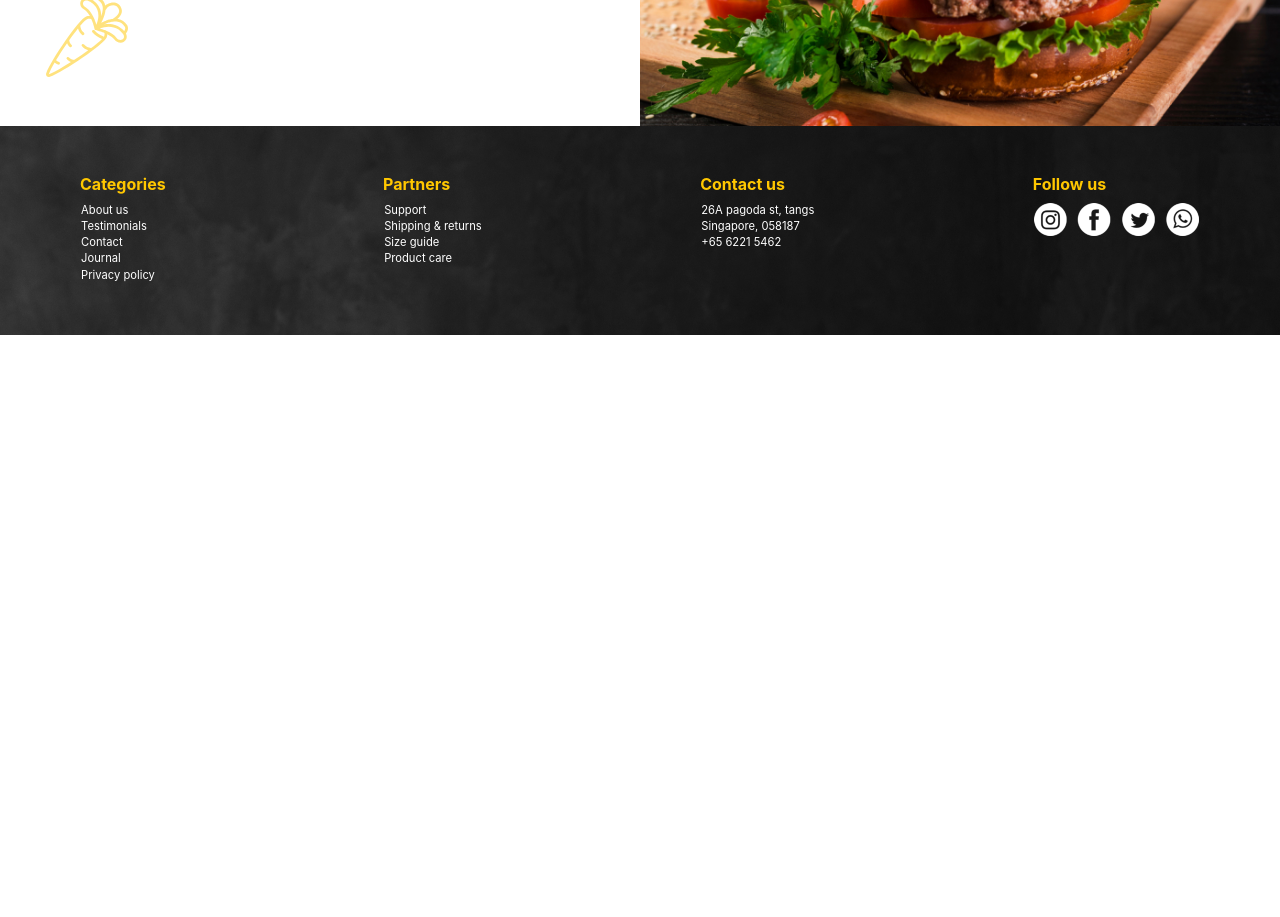
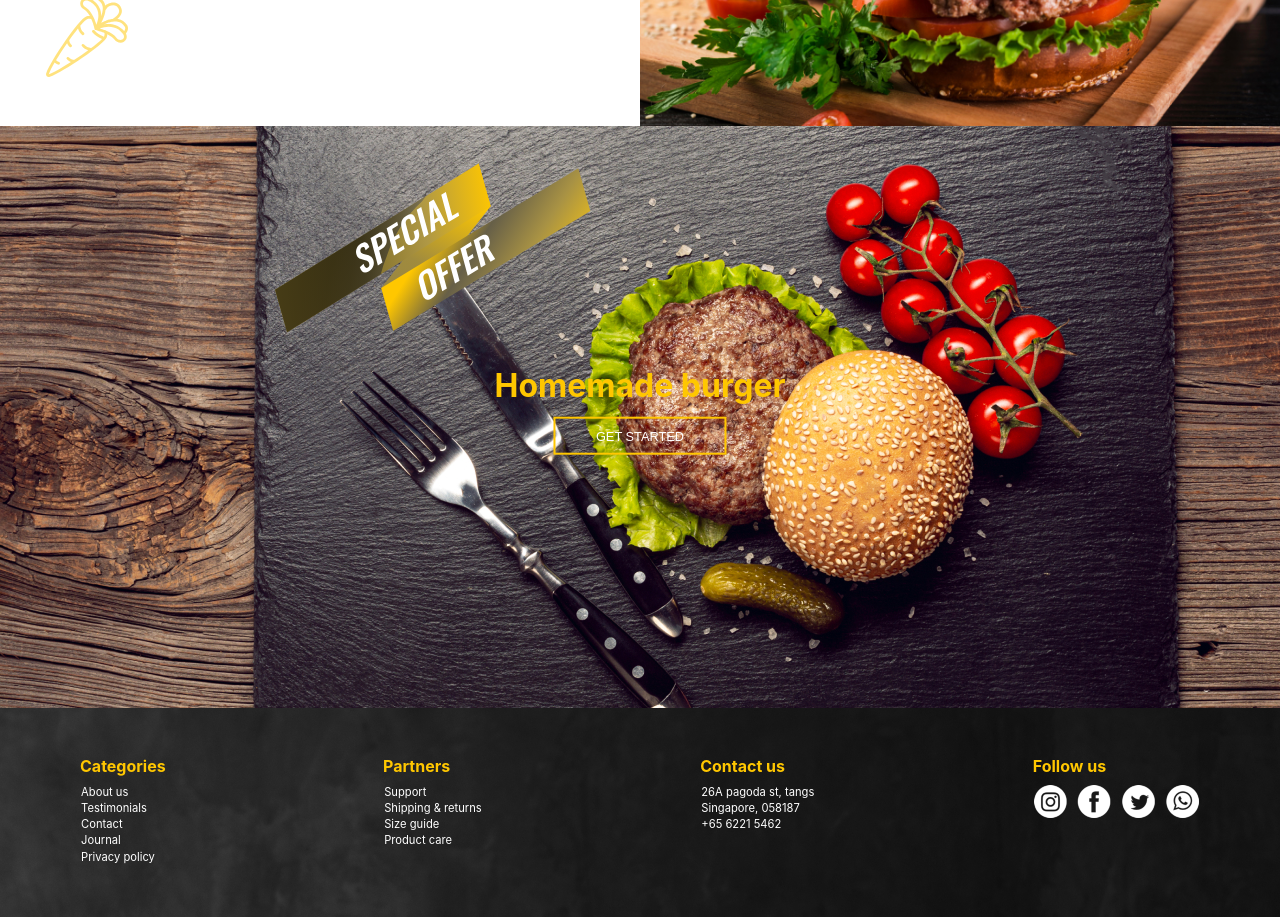
Before and after one commit to rshev/react-recipes-book-london-pt-fe-030320, a React (Create React App) app: page / in a window 1280 px wide. Shown: the part 1820-2737 px from the top of the page. Before the commit the page ends 2155 px from the top, so only its background shows below. Built offline with nearby package versions, Linux system fonts and the light colour scheme.

Commit message:
special offer component

```diff
--- a/src/App.scss
+++ b/src/App.scss
@@ -1,11 +1,23 @@
 $details-main-color: #fff;
 $details-secondary-color: #ffc700;
+
+@mixin button {
+  width: 173px;
+  height: 38px;
+  font-size: 0.8em;
+  margin: 1em 0;
+  background-color: transparent;
+  color: $details-main-color;
+  border: 2px solid $details-secondary-color;
+  text-transform: uppercase;
+}
 
 * {
   box-sizing: border-box;
   padding: 0;
   margin: 0;
 }
+
 li {
   list-style: none;
 }
--- a/src/components/featuredItem/FeaturedItem.scss
+++ b/src/components/featuredItem/FeaturedItem.scss
@@ -1,24 +1,13 @@
 .featured_items_container {
-  // padding: 2em;
-  // background-color: palegreen;
-  // width: 100vw;
-}
-
   .featured_item {
     position: relative;
     display: flex;
     align-items: center;
 
-  img.food {
-    width: 50%;
-  }
-}
-
     .item_text {
       display: inline-block;
       width: 50%;
       padding: 6.5em;
-  // padding: 5em 1em 1em 3em;
 
       p {
         font-size: 1em;
@@ -29,6 +18,12 @@
         font-size: 2em;
       }
     }
+
+    img.food {
+      width: 50%;
+    }
+  }
+
   .small_image_1 {
     position: absolute;
     top: 10%;
@@ -39,3 +34,4 @@
     bottom: 13%;
     right: 90%;
   }
+}
--- a/src/components/header/Header.scss
+++ b/src/components/header/Header.scss
@@ -11,22 +11,15 @@
     padding: 2em;
     text-align: left;
 
+    .header_button {
+      @include button;
+    }
+
     .header_text_wrapper {
       position: absolute;
       top: 40%;
       left: 48%;
       width: 40vw;
-
-      .header_button {
-        width: 173px;
-        height: 38px;
-        font-size: 0.8em;
-        margin: 1em 0;
-        background-color: transparent;
-        color: $details-main-color;
-        border: 2px solid $details-secondary-color;
-        text-transform: uppercase;
-      }
 
       h1.header_text {
         font-size: 2.5em;
--- a/src/components/main/Main.js
+++ b/src/components/main/Main.js
@@ -1,6 +1,7 @@
 import React from "react";
 import Header from "../header/Header";
 import FeaturedItem from "../featuredItem/FeaturedItem";
+import SpecialOffer from "../specialOffer/SpecialOffer";
 
 const Main = (props) => {
   return (
@@ -42,6 +43,7 @@ const Main = (props) => {
           </p>
         </FeaturedItem>
       </main>
+      <SpecialOffer />
     </div>
   );
 };
--- /dev/null
+++ b/src/components/specialOffer/SpecialOffer.js
@@ -0,0 +1,16 @@
+import React from "react";
+import "./SpecialOffer.scss";
+
+const SpecialOffer = () => {
+  return (
+    <section className="special_offer">
+      <div className="offer_text_btn">
+        <h3>Homemade burger</h3>
+        <button className="offer_button">Get started</button>
+      </div>
+      <img src="./offer.svg" alt="" />
+    </section>
+  );
+};
+
+export default SpecialOffer;
--- /dev/null
+++ b/src/components/specialOffer/SpecialOffer.scss
@@ -0,0 +1,30 @@
+@import "../../App.scss";
+
+.special_offer {
+  position: relative;
+  height: 582px;
+  background: url(../../images/special_offer.jpg) no-repeat;
+
+  img {
+    position: absolute;
+    top: 0;
+    left: 20%;
+  }
+
+  .offer_text_btn {
+    position: absolute;
+    left: 50%;
+    top: 50%;
+    transform: translate(-50%, -50%);
+    text-align: center;
+
+    .offer_button {
+      @include button;
+    }
+
+    h3 {
+      color: $details-secondary-color;
+      font-size: 2em;
+    }
+  }
+}
```
Also changed, not shown: public/offer.svg (added), src/images/special_offer.jpg (added). Lines whose indentation alone changed are shown as unchanged.
